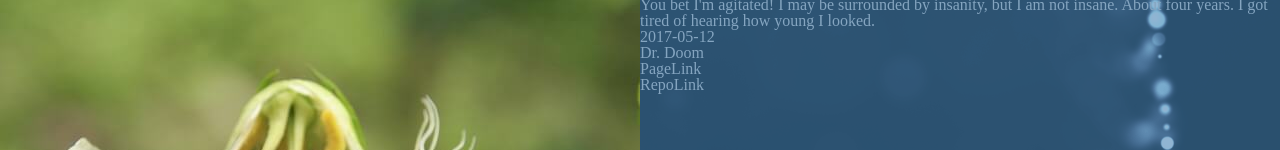
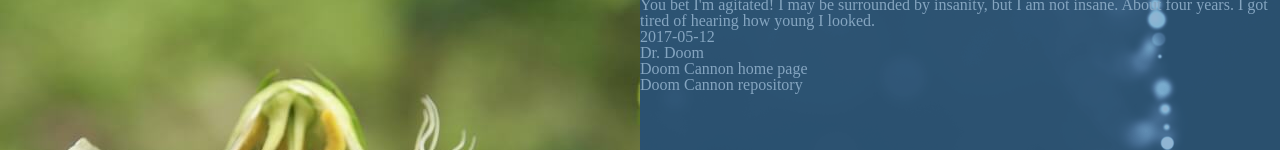
Before and after one commit to bbeeksma/Portfolio, a plain HTML site: page projects.html in a window 1280 px wide. Shown: the part 570-720 px from the top of the page. Drawn offline with nearby package versions, Linux system fonts and the light colour scheme; a web font is replaced by a local one.

Commit message:
fix behavior on project links

```diff
--- a/app.js
+++ b/app.js
@@ -18,8 +18,8 @@ Project.prototype.toHtml = function(){
   $newProjectArticle.find('.projectTextBox p').text(this.description);
   $newProjectArticle.find('.completedDate').text(this.dateCompleted);
   $newProjectArticle.find('.collaborators').text(this.colaborators);
-  $newProjectArticle.find('.projectLinks:first-child').text(this.name + ' home Page').attr('href',this.pageLink);
-  $newProjectArticle.find('.projectLinks:last-child').text(this.name + ' repository').attr('href',this.repoLink);
+  $newProjectArticle.find('.pageLink a').attr('href',this.pageLink).text(this.name + ' home page');
+  $newProjectArticle.find('.repoLink a').attr('href',this.repoLink).text(this.name + ' repository');
   $newProjectArticle.find('.projectPicture').attr('src',this.imgSrc);
   $('#projectContainer').append($newProjectArticle);
 }
--- a/projects.html
+++ b/projects.html
@@ -33,8 +33,8 @@
           <h4 class="completedDate">Date Completed</h4>
           <h5 class="collaborators">collaborators</h5>
           <ul class="projectLinks">
-            <li><a href="#">PageLink</li>
-            <li><a href="#">RepoLink</li>
+            <li class="pageLink"><a href="#">PageLink</a></li>
+            <li class="repoLink"><a href="#">RepoLink</a></li>
           </ul>
         </div>
       </article>
```
